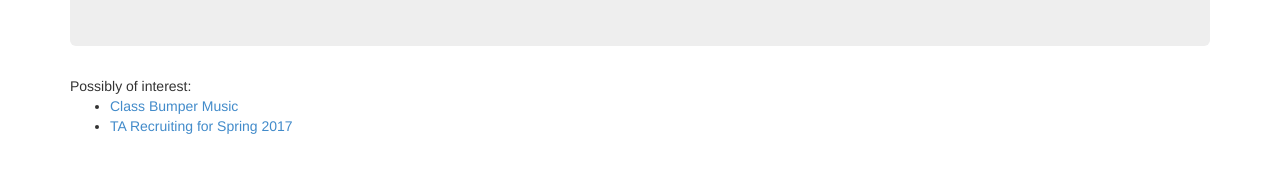
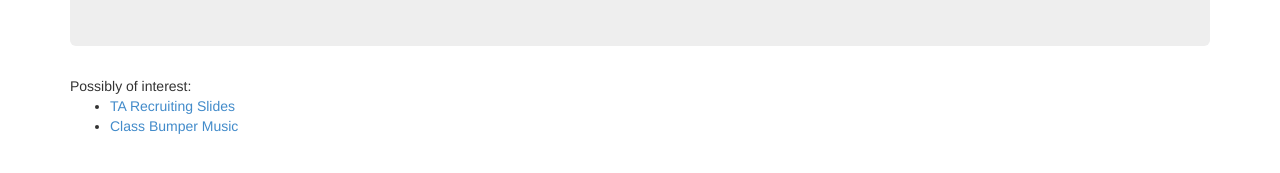
Before and after one commit to cs1331/cs1331.github.io.old, a Jekyll site: the page built from index.html, in a window 1280 px wide. Shown: the part 480-653 px from the top of the page. Built offline with Jekyll 4.4.1, drawn with Linux system fonts in a browser that asks for light colours; nearby versions of some CDN libraries.

Commit message:
Add Summer/Fall 2017 TA recruiting slides

```diff
--- a/index.html
+++ b/index.html
@@ -23,6 +23,6 @@ title: CS 1331 Introduction to Object-Oriented Programming
 Possibly of interest:
 
 <ul>
+  <li><a href="ta-recruiting-slides.pdf">TA Recruiting Slides</a></li>
   <li><a href="https://play.google.com/music/playlist/AMaBXyn2EE_P4YaQwahomxOXF7LeEJZwRYmHVq0EEg3MM6LWASVddNpcMWpKu2fBK1oGGN4kcppVBG7TyUkGBZYRhnBrxDG08Q==">Class Bumper Music</a></li>
-  <li><a href="TARecruitingSpring2017.pdf">TA Recruiting for Spring 2017</a></li>
 </ul>
```
